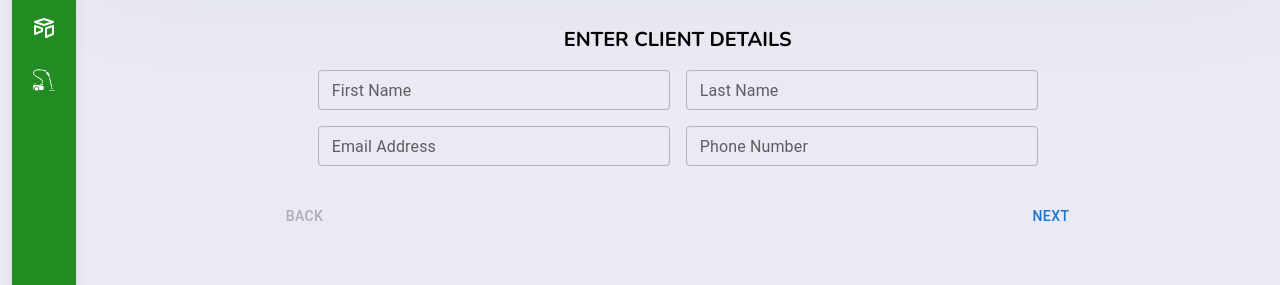
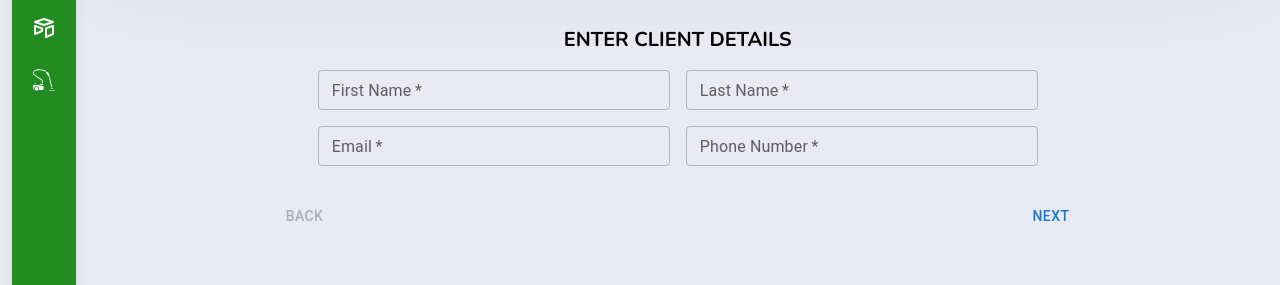
Before and after one commit to Baayeh/hotel-management, a React (Vite) app: page /booking in a window 1280 px wide. Shown: the part 162-447 px from the top of the page. Built offline with nearby package versions, Linux system fonts and the light colour scheme.

Commit message:
Refactor forms

```diff
--- a/src/components/reservation/ClientDetails.jsx
+++ b/src/components/reservation/ClientDetails.jsx
@@ -1,5 +1,5 @@
 import React, { useEffect, useState } from 'react';
-import { useFormik } from 'formik';
+import { Formik, Form, Field } from 'formik';
 import * as Yup from 'yup';
 import TextField from '@mui/material/TextField';
 import Box from '@mui/material/Box';
@@ -25,91 +25,96 @@ const validationSchema = Yup.object({
 });
 
 const ClientDetails = ({ activeStep, steps, handleNext, handleBack }) => {
-  const formik = useFormik({
-    initialValues,
-    onSubmit,
-    validationSchema,
-  });
-
-  const [isError, setIsError] = useState(false);
-
-  const checkErrors = () => {
-    if (formik.errors.fname) {
-      setIsError(true);
-    } else if (formik.errors.lname) {
-      setIsError(true);
-    } else if (formik.errors.email) {
-      setIsError(true);
-    } else if (formik.errors.pnumber) {
-      setIsError(true);
-    } else {
-      setIsError(false);
-    }
-  };
-
-  useEffect(() => {
-    checkErrors();
-  }, [formik.errors]);
+  const [isError] = useState(false);
 
   return (
     <section className="client-details px-2 mt-10">
       <h3 className="font-bold text-center uppercase text-xl">
         Enter client details
       </h3>
-      <form className="my-4" onSubmit={formik.handleSubmit}>
+      <Formik
+        initialValues={initialValues}
+        validationSchema={validationSchema}
+        onSubmit={onSubmit}
+      >
+        <Form className="my-4">
           <div className="client-name flex gap-4 w-[45rem] mx-auto justify-center">
+            <Field name="fname">
+              {(props) => {
+                const { field, meta } = props;
+                return (
                   <TextField
                     id="fname"
                     fullWidth
                     label="First Name"
-            name="fname"
+                    {...field}
                     variant="outlined"
                     size="small"
-            error={formik.touched.fname && formik.errors.fname && isError}
-            helperText={formik.touched.fname && formik.errors.fname}
-            // required
-            {...formik.getFieldProps('fname')}
+                    error={meta.touched && meta.error ? !isError : isError}
+                    helperText={meta.touched && meta.error}
+                    required
                   />
+                );
+              }}
+            </Field>
+            <Field name="lname">
+              {(props) => {
+                const { field, meta } = props;
+                return (
                   <TextField
+                    id="lname"
                     fullWidth
-            id="lname"
                     label="Last Name"
-            name="lname"
+                    {...field}
                     variant="outlined"
                     size="small"
-            helperText={formik.touched.lname && formik.errors.lname}
-            error={formik.touched.lname && formik.errors.lname && isError}
-            // required
-            {...formik.getFieldProps('lname')}
+                    error={meta.touched && meta.error ? !isError : isError}
+                    helperText={meta.touched && meta.error}
+                    required
                   />
+                );
+              }}
+            </Field>
           </div>
 
           <div className="client-contact my-4 flex gap-4 w-[45rem] mx-auto justify-center">
+            <Field name="email">
+              {(props) => {
+                const { field, meta } = props;
+                return (
                   <TextField
                     id="email"
                     fullWidth
-            label="Email Address"
-            name="email"
-            type="email"
+                    label="Email"
+                    {...field}
                     variant="outlined"
                     size="small"
-            error={formik.touched.email && formik.errors.email && isError}
-            helperText={formik.touched.email && formik.errors.email}
-            // required
-            {...formik.getFieldProps('email')}
+                    error={meta.touched && meta.error ? !isError : isError}
+                    helperText={meta.touched && meta.error}
+                    required
                   />
+                );
+              }}
+            </Field>
+            <Field name="pnumber">
+              {(props) => {
+                console.log(props);
+                const { field, meta } = props;
+                return (
                   <TextField
+                    id="pnumber"
                     fullWidth
-            id="pnumber"
                     label="Phone Number"
-            name="pnumber"
+                    {...field}
                     variant="outlined"
                     size="small"
-            helperText={formik.touched.pnumber && formik.errors.pnumber}
-            error={formik.touched.pnumber && formik.errors.pnumber && isError}
-            // required
-            {...formik.getFieldProps('pnumber')}
+                    error={meta.touched && meta.error ? !isError : isError}
+                    helperText={meta.touched && meta.error}
+                    required
                   />
+                );
+              }}
+            </Field>
           </div>
 
           <Box sx={{ display: 'flex', flexDirection: 'row', pt: 2 }}>
@@ -126,7 +131,8 @@ const ClientDetails = ({ activeStep, steps, handleNext, handleBack }) => {
               {activeStep === steps.length - 1 ? 'Finish' : 'Next'}
             </Button>
           </Box>
-      </form>
+        </Form>
+      </Formik>
     </section>
   );
 };
```
Lines whose indentation alone changed are shown as unchanged.
